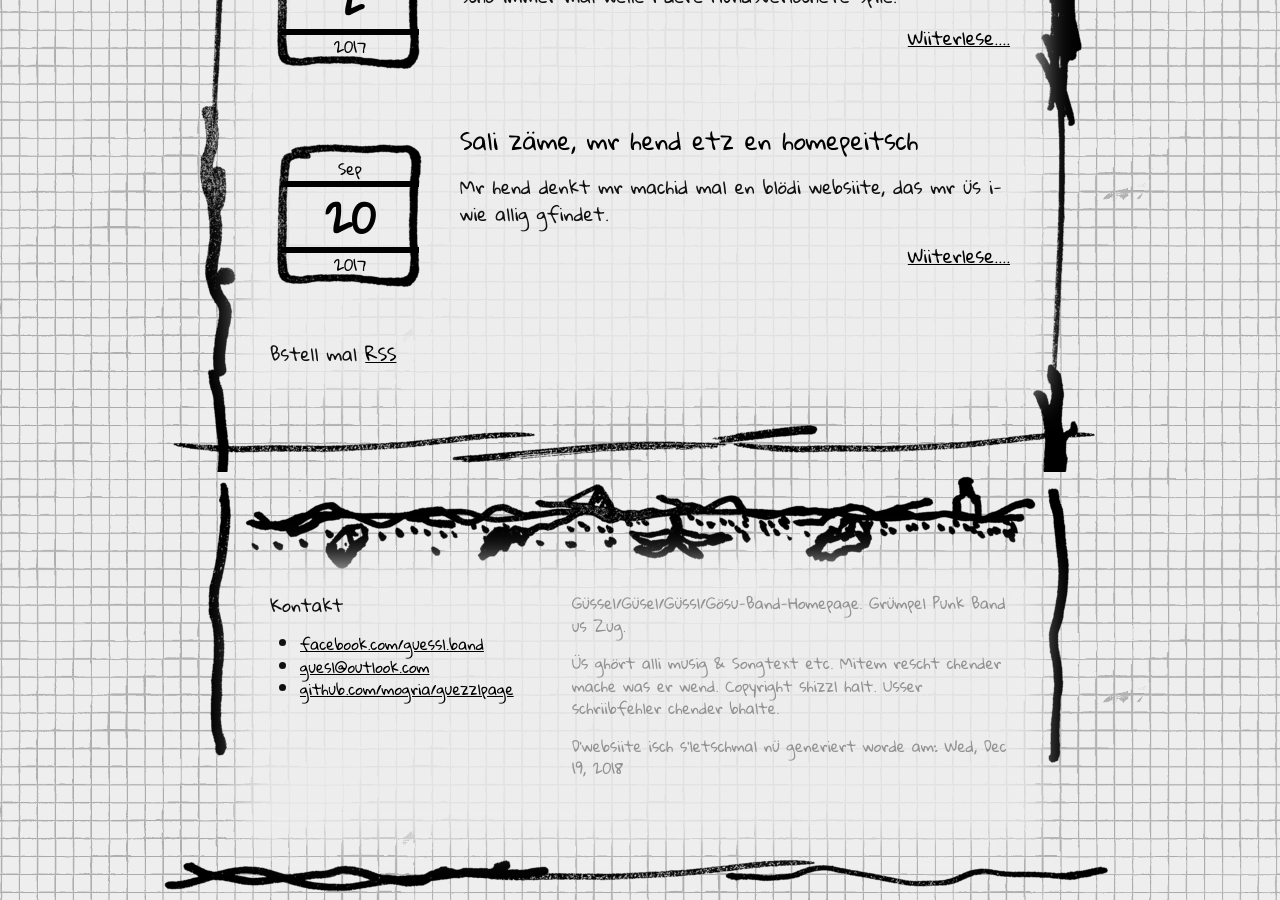
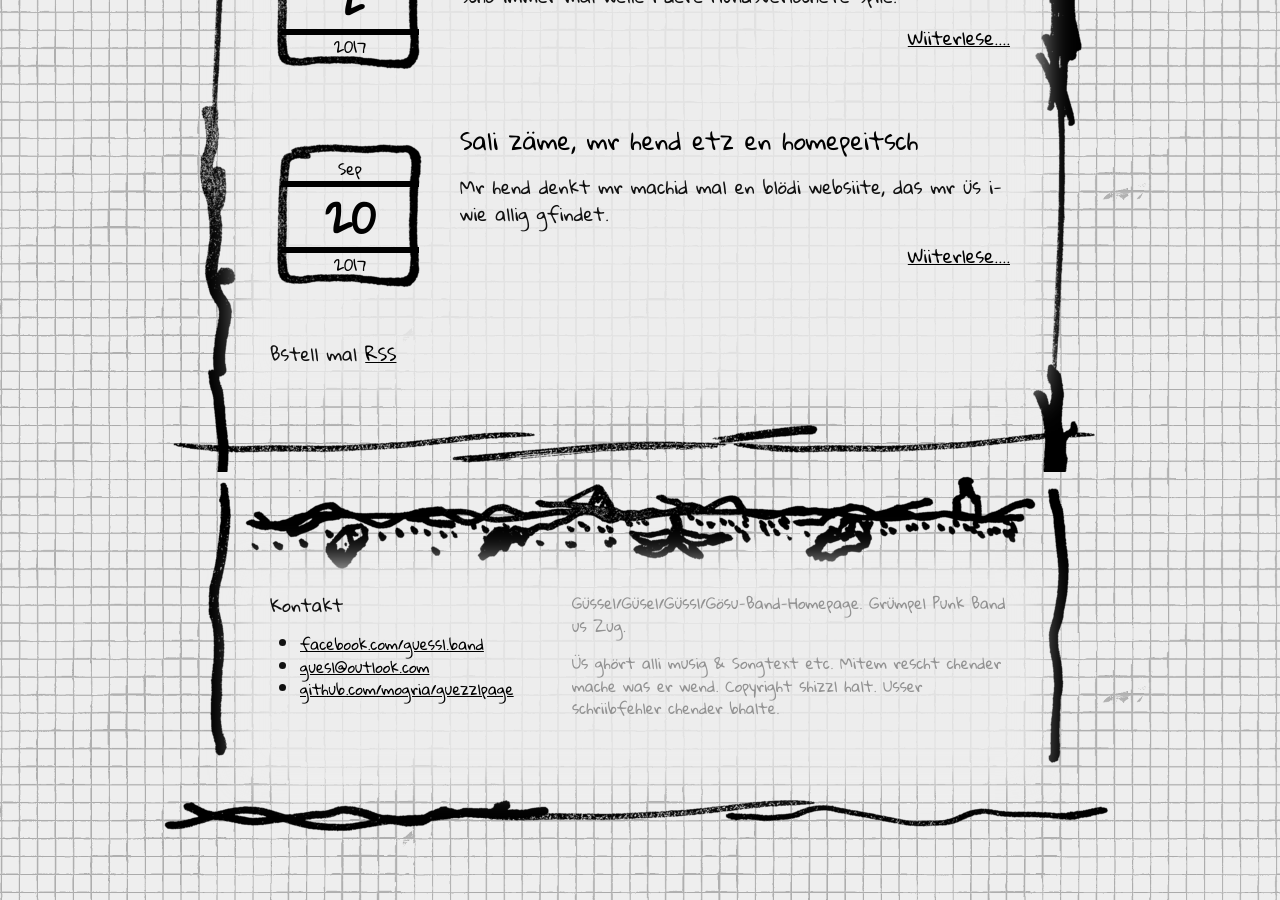
Before and after one commit to mogria/guezzlpage, a Jekyll site: the page built from index.html, in a window 1280 px wide and 900 px high, scrolled down 2289 px. Built offline with Jekyll 4.4.1, drawn with Linux system fonts in a browser that asks for light colours.

Commit message:
move regeneration time into html comment in <head> section

```diff
--- a/_includes/footer.html
+++ b/_includes/footer.html
@@ -17,7 +17,6 @@
       <div class="footer-col footer-col-2">
           <p>{{ site.description }}</p>
           <p>Üs ghört alli musig &amp; Songtext etc. Mitem rescht chender mache was er wend. Copyright shizzl halt. Usser schriibfehler chender bhalte.</p>
-          <p class="small">D'websiite isch s'letschmal nü generiert worde am: {{ site.time | date: '%a, %b %d, %Y' }}</p>
       </div>
     </div>
 
--- a/_includes/head.html
+++ b/_includes/head.html
@@ -2,6 +2,12 @@
   <meta charset="utf-8">
   <meta http-equiv="X-UA-Compatible" content="IE=edge">
   <meta name="viewport" content="width=device-width, initial-scale=0.8">
+  <!-- z'letscht nügeneriert am: {{ "now" | date: "%Y-%m-%d %H:%M" }} -->
+
+  <!-- hä was luegsch? log das isch eifach en statischi websiite wo generiert wird mit jekyll (https://jekyllrb.com),
+      isch nu chillig zum bruche wenn git / markdown / html chasch + nu biz liquid template engine. Vill
+      besser als so wordpress...
+   -->
 
   <title>{% if page.title %}{{ page.title }} - {{ site.title | sample }}{% else %}{{ site.title | sample }}{% endif %}</title>
   <meta name="description" content="{% if page.excerpt %}{{ page.excerpt | strip_html |  truncate: 160 }}{% else %}{{ site.description }}{% endif %}">
```
